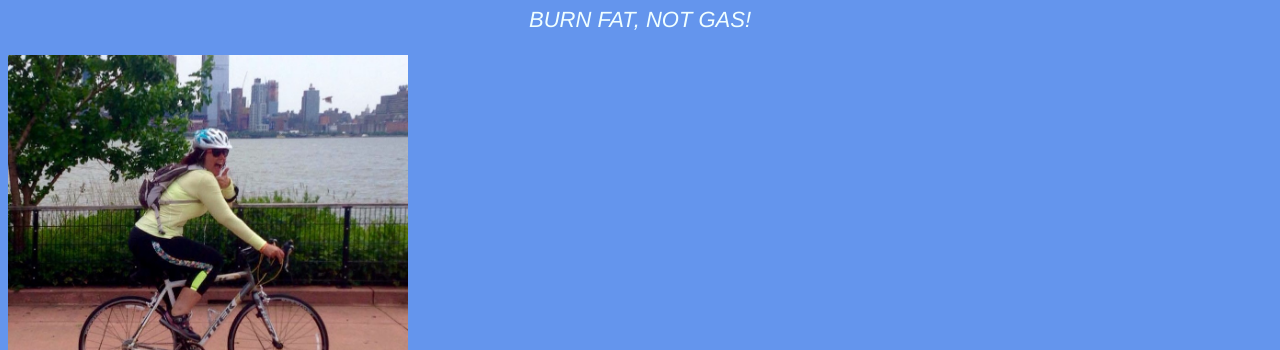
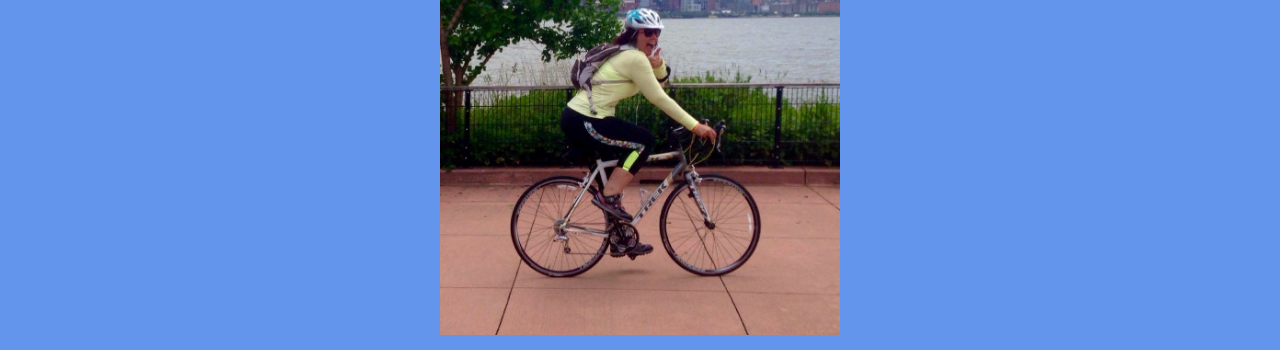
Before and after one commit to lizblupr/lizblupr.github.io, a plain HTML site: page unit_3/index.html in a window 1280 px wide. Shown: the part 73-423 px from the top of the page. Drawn offline with Linux system fonts and the light colour scheme.

Commit message:
reformatting  centering photo

```diff
--- a/unit_3/css/style.css
+++ b/unit_3/css/style.css
@@ -22,3 +22,4 @@ h1, p {
 title
 {font-size: 24px;
 }
+img {margin-left: auto; margin-right: auto;display: block;}
--- a/unit_3/index.html
+++ b/unit_3/index.html
@@ -5,9 +5,10 @@
 	<title>Liz's Cycling Adventures</title>
 </head>
 <body>
+<img src="images/lizbikehero.jpg" alt="Liz Biking" title"Liz Cycling" align="middle" height="400" width="400">
 <h1>10 Weeks of NY/NJ Cycling!</h1>
 <p id="slogan"> BURN FAT, NOT GAS!</p>
-<img src="images/lizbikehero.jpg" alt="Liz Biking" title"Liz Cycling" align="middle" height="400" width="400">
+
 <p>I would like to make this page my own TUMBLR version, showcasing an image diary of cycling adventures around NYC and NJ, who knows where else will my bike wheels take me!</p>
 
 <p>To learn more about me, visit <a href="https://www.facebook.com/lizblupr">my Facebook page!</a></p>
```
